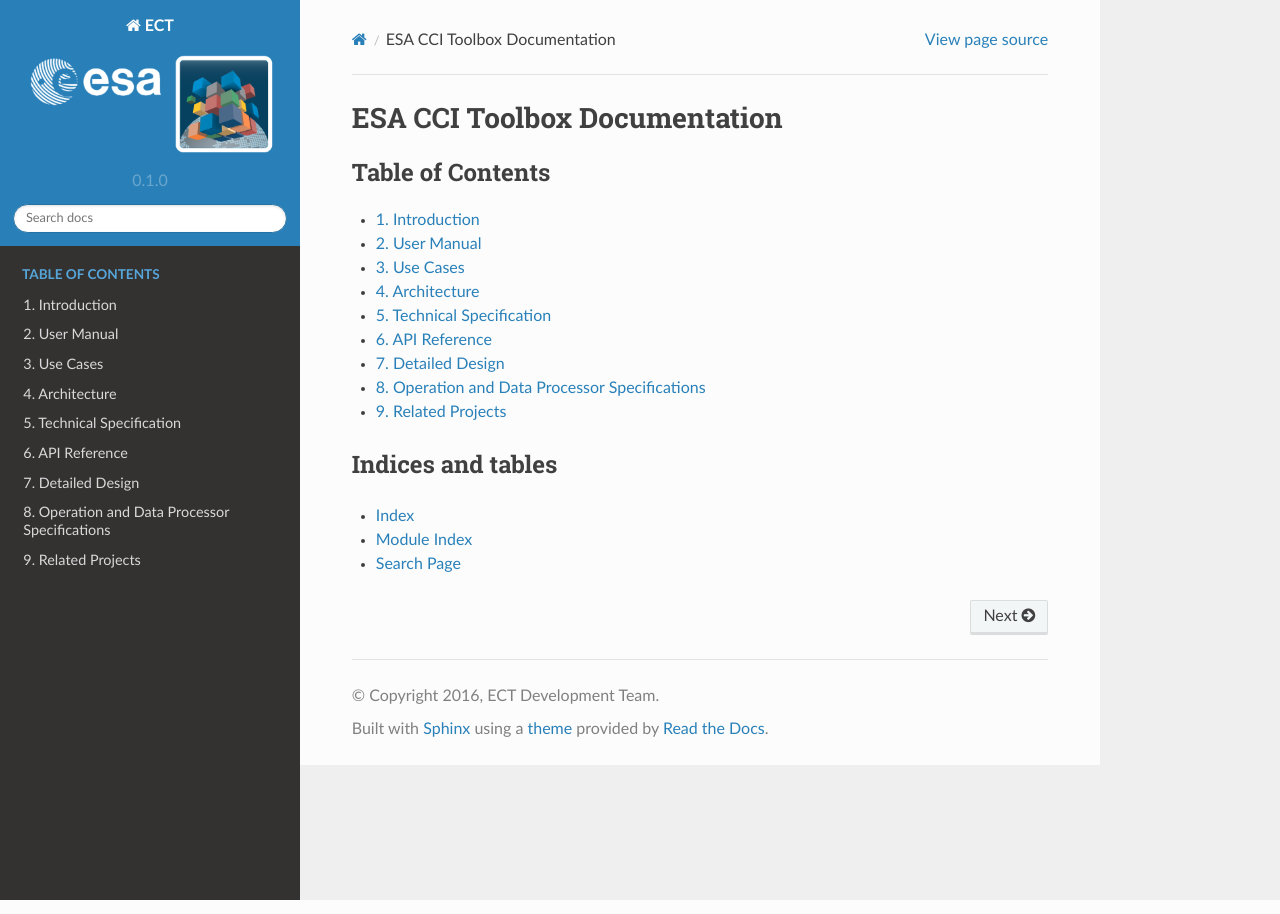
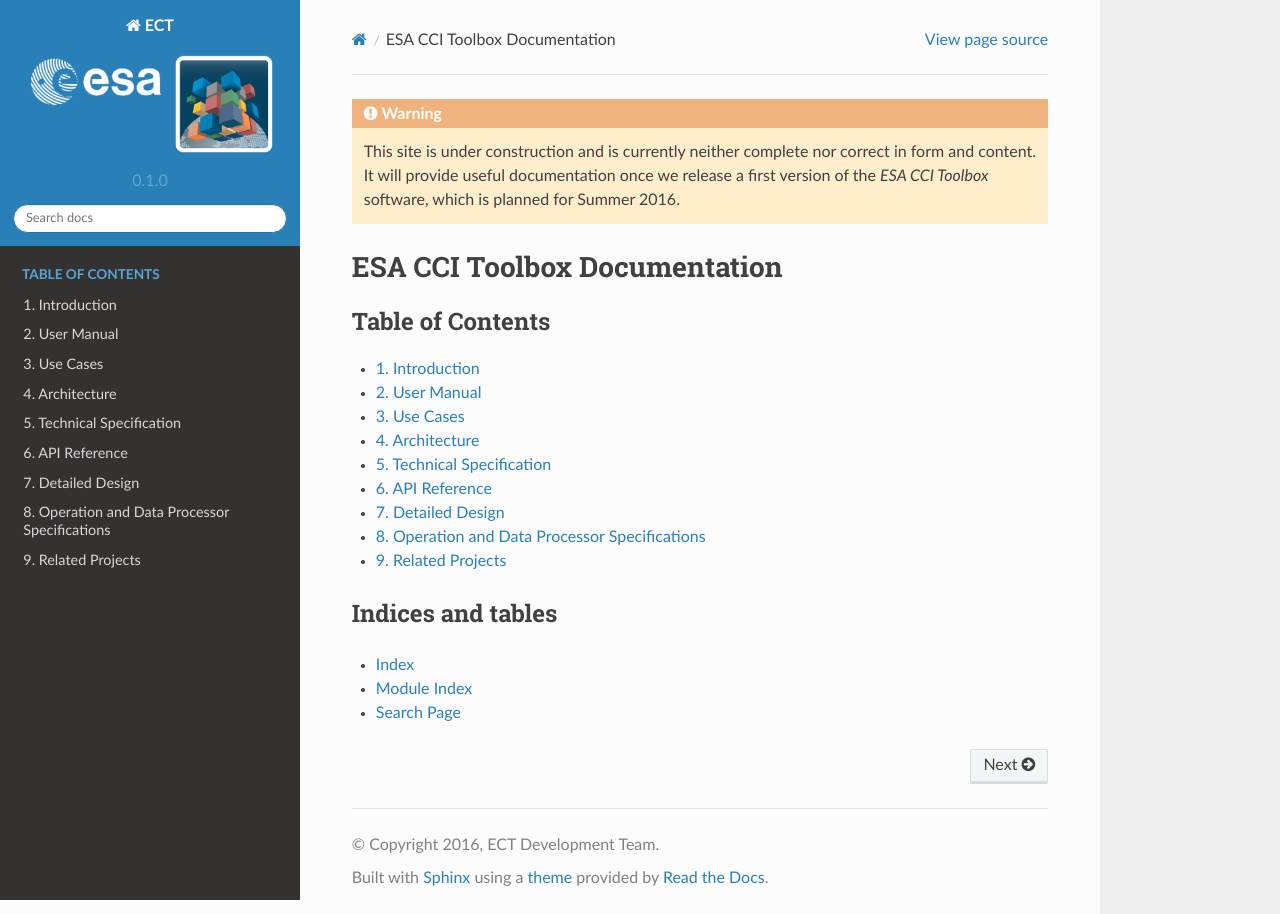
Before and after one commit to CCI-Tools/cate, a Sphinx documentation site: the page built from doc/source/index.rst, in a window 1280 px wide. Built offline with Sphinx 7.4.7 and the Read the Docs theme 2.0.0, drawn with Linux system fonts in a browser that asks for light colours; pages that are not in the unit, such as notebooks, are missing from menus.

Commit message:
fixed broken test

```diff
--- a/doc/source/index.rst
+++ b/doc/source/index.rst
@@ -1,4 +1,8 @@
 .. ECT documentation master file
+
+.. warning:: This site is under construction and is currently neither complete nor correct in form and content.
+             It will provide useful documentation once we release a first version of the *ESA CCI Toolbox* software,
+             which is planned for Summer 2016.
 
 =============================
 ESA CCI Toolbox Documentation
```
